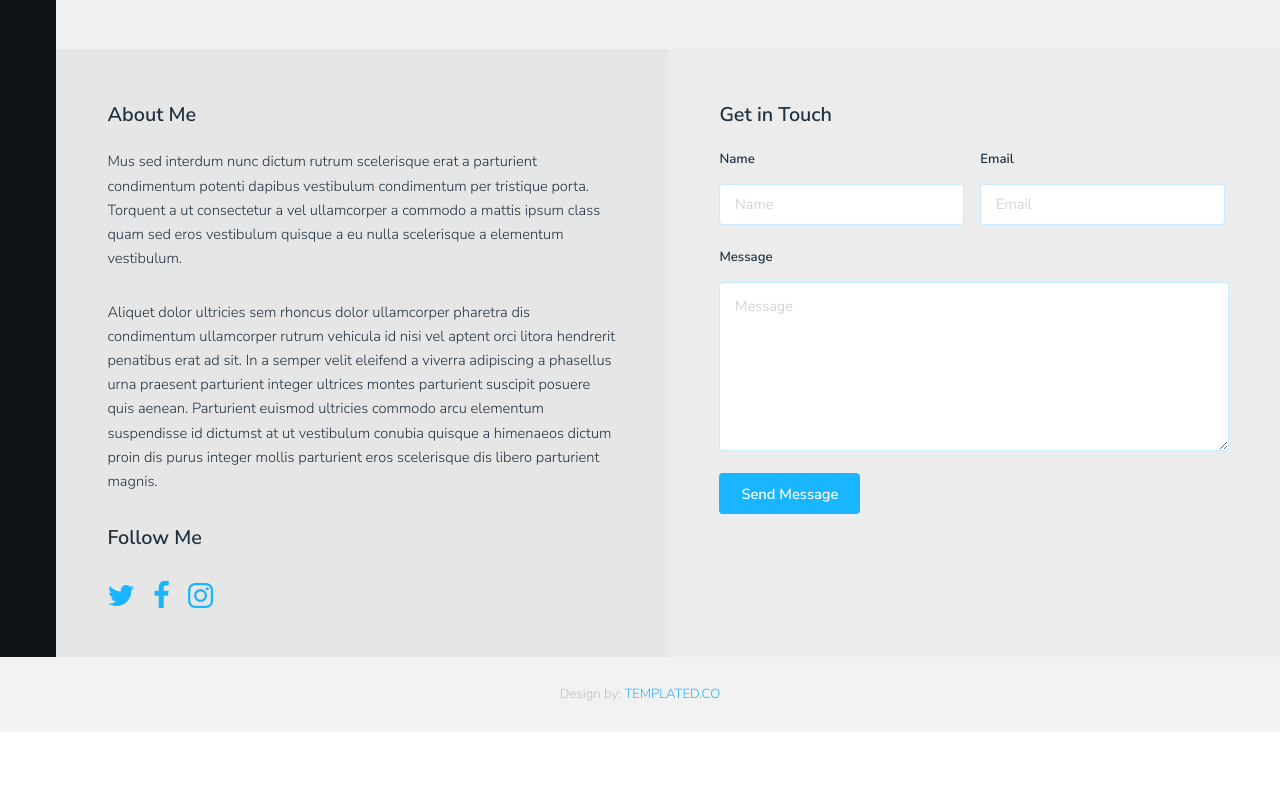
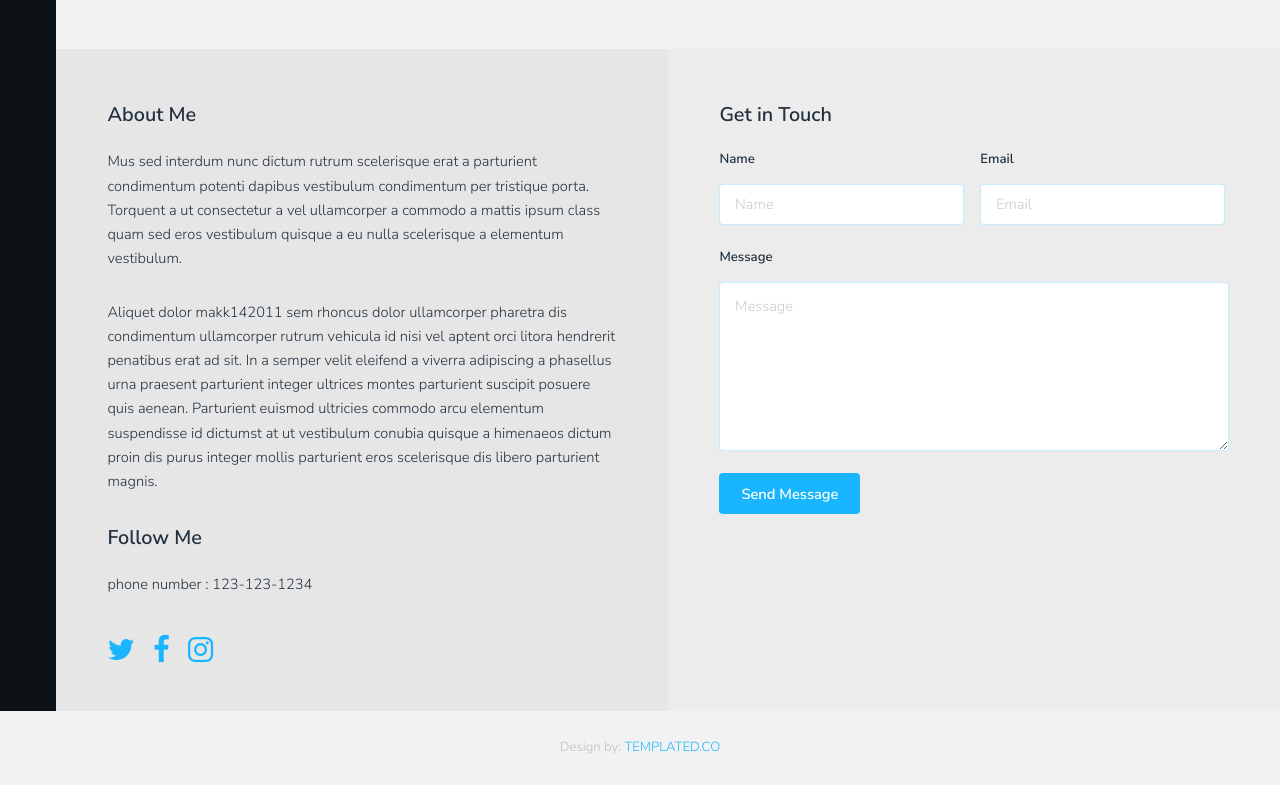
Before and after one commit to waelmak/myproject, a plain HTML site: page index.html in a window 1280 px wide. Shown: the part 1394-2179 px from the top of the page. Before the commit the page ends 2126 px from the top, so only its background shows below. Drawn offline with Linux system fonts and the light colour scheme.

Commit message:
index and generic modified

```diff
--- a/index.html
+++ b/index.html
@@ -83,8 +83,9 @@
 								<div class="social column">
 									<h3>About Me</h3>
 									<p>Mus sed interdum nunc dictum rutrum scelerisque erat a parturient condimentum potenti dapibus vestibulum condimentum per tristique porta. Torquent a ut consectetur a vel ullamcorper a commodo a mattis ipsum class quam sed eros vestibulum quisque a eu nulla scelerisque a elementum vestibulum.</p>
-									<p>Aliquet dolor ultricies sem rhoncus dolor ullamcorper pharetra dis condimentum ullamcorper rutrum vehicula id nisi vel aptent orci litora hendrerit penatibus erat ad sit. In a semper velit eleifend a viverra adipiscing a phasellus urna praesent parturient integer ultrices montes parturient suscipit posuere quis aenean. Parturient euismod ultricies commodo arcu elementum suspendisse id dictumst at ut vestibulum conubia quisque a himenaeos dictum proin dis purus integer mollis parturient eros scelerisque dis libero parturient magnis.</p>
+									<p>Aliquet dolor makk142011 sem rhoncus dolor ullamcorper pharetra dis condimentum ullamcorper rutrum vehicula id nisi vel aptent orci litora hendrerit penatibus erat ad sit. In a semper velit eleifend a viverra adipiscing a phasellus urna praesent parturient integer ultrices montes parturient suscipit posuere quis aenean. Parturient euismod ultricies commodo arcu elementum suspendisse id dictumst at ut vestibulum conubia quisque a himenaeos dictum proin dis purus integer mollis parturient eros scelerisque dis libero parturient magnis.</p>
 									<h3>Follow Me</h3>
+									<p>phone number : 123-123-1234</p>
 									<ul class="icons">
 										<li><a href="#" class="icon fa-twitter"><span class="label">Twitter</span></a></li>
 										<li><a href="#" class="icon fa-facebook"><span class="label">Facebook</span></a></li>
```
Also changed, not shown: generic.html (+1 -1 lines).
